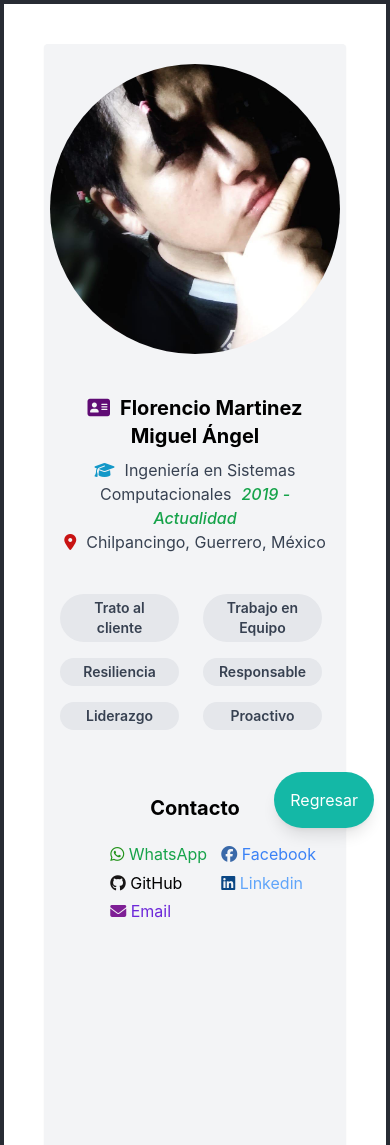
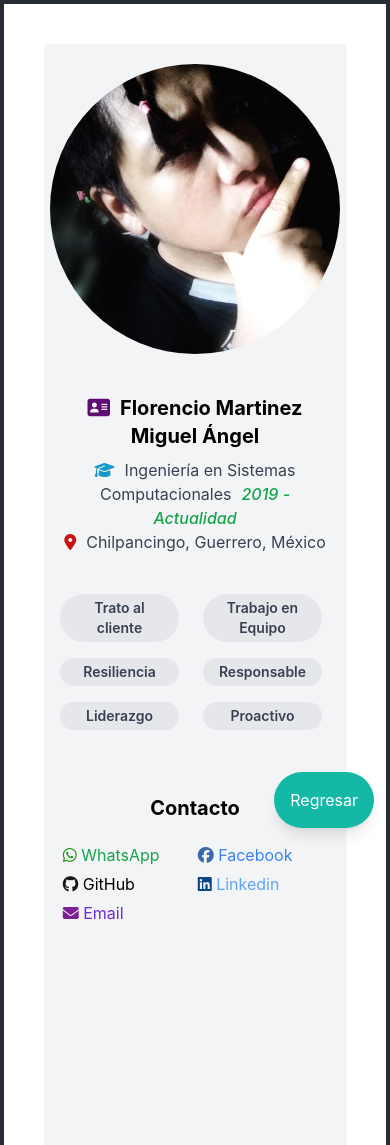
Before and after one commit to 2Angel000/senias, a React (Create React App) app: page /info in a window 390 px wide. Shown: the top 1145 px of the page. Built offline with nearby package versions, Linux system fonts and the light colour scheme.

Commit message:
Responsive Movil_1.7.2

```diff
--- a/src/components/Conocimientos.jsx
+++ b/src/components/Conocimientos.jsx
@@ -3,7 +3,7 @@ import React from "react";
 export default function Conocimientos() {
   return (
     <>
-      <ul className=" text-justify m-auto pl-12 pb-12 sep">
+      <ul className=" text-justify m-auto lg:pl-12 pb-12 sep">
         <li className="text-gray-700 text-base">
           <span className="text-teal-600 font-bold">{"{ }"}</span>
           <span className="lg:espaciado text-teal-600"> Lenguajes de Programación
--- a/src/components/Contact.jsx
+++ b/src/components/Contact.jsx
@@ -8,7 +8,7 @@ export default function Contact() {
 
   return (
     <>
-      <ul className="lg:block text-justify m-auto pl-12 pb-5 redes">
+      <ul className="lg:block text-justify m-auto lg:pl-12 pb-5 redes">
         <li className="text-gray-700 text-base">
           <NavLink to={"https://wa.me/qr/QWHKB2HYZV7TI1"} target="_blank" rel="noopener noreferrer">
             <i className="fa-brands fa-whatsapp" style={{ color: "#22931a" }} />
```
Also changed, not shown: 7 other files (tests, documents, lock files or other folders).
